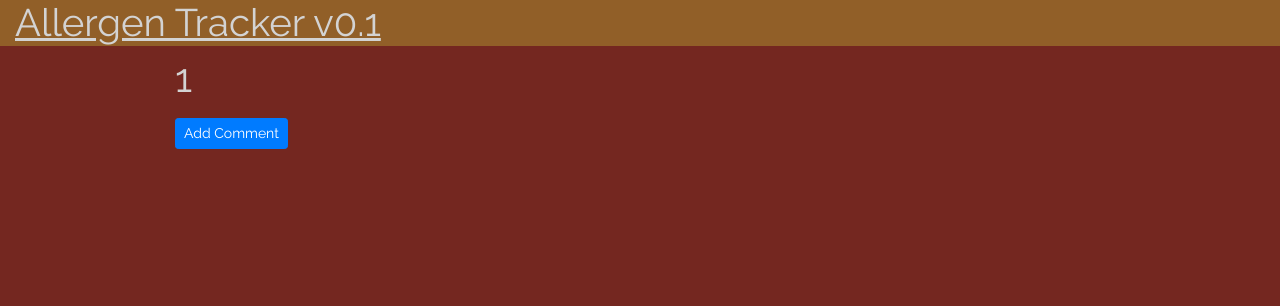
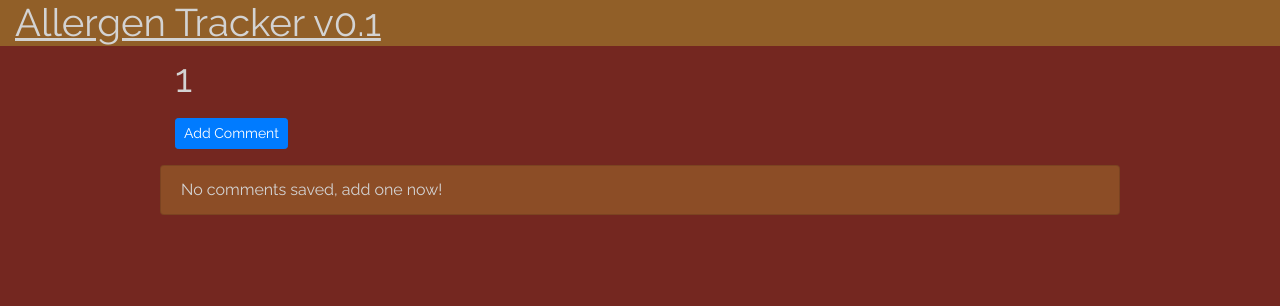
Before and after one commit to kstrckr/Django-Allergen-Tracker, a Django app: page /1/ in a window 1280 px wide. Shown: the top 306 px of the page. Run offline with Django 3.2, Linux system fonts and the light colour scheme; data comes from the database, SQL or seed files in the repository; both versions use the stored data as it was after the commit; some libraries are stand-ins or nearby versions.

Commit message:
added if-else to comments page to represent no comments

```diff
--- a/allgen/allergens/templates/allergens/comments.html
+++ b/allgen/allergens/templates/allergens/comments.html
@@ -19,6 +19,7 @@
 </div>
 
 <div class='w-75 mx-auto list-group'>
+    {% if allergen_comments %}
     {% for comment in allergen_comments %}
     <div class='list-group-item d-flex justify-content-between align-items-center primary-color'>
         <p>{{ comment.comment_text }}</p>
@@ -34,6 +35,9 @@
         </div>
     </div>
     {% endfor %}
+    {% else %}
+    <p class='list-group-item primary-color'>No comments saved, add one now!</p>
+    {% endif %}
 </div>
 
 {% endblock content %}
```
Also changed, not shown: allgen/db.sqlite3.
